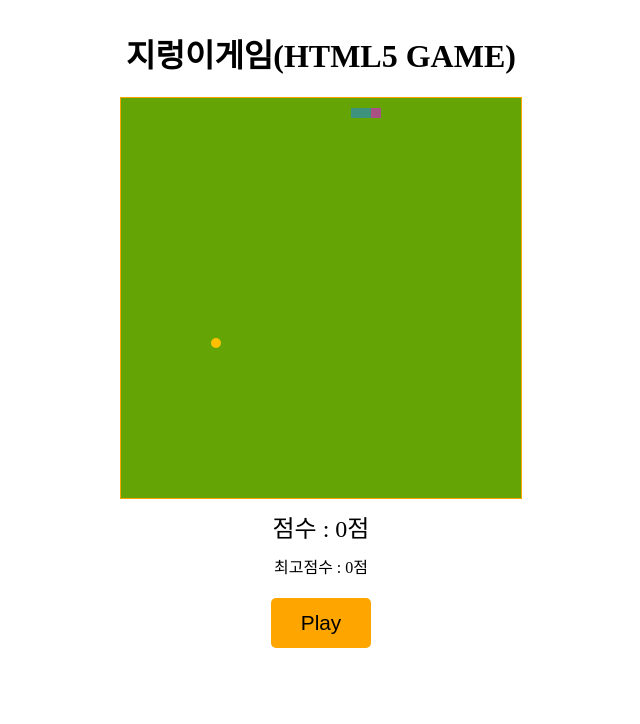
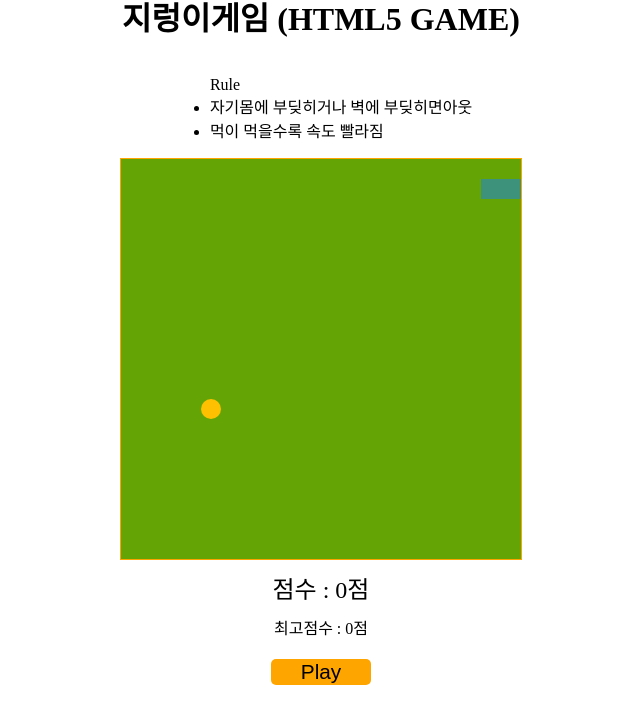
Before and after one commit to gulggum/zb_toyProjects_practice, a plain HTML site: page wormGame/index.html in a window 1280 px wide. Both pictures are taken after a click on the button "Play". Shown: the whole page, without its empty margins (263-903 px from the left). Drawn offline with Linux system fonts and the light colour scheme.

Commit message:
룰2개추가,먹이먹으면 속도증가,벽에부딪히면아웃

```diff
--- a/wormGame/index.html
+++ b/wormGame/index.html
@@ -9,7 +9,12 @@
   </head>
   <body>
     <main>
-      <h1>지렁이게임(HTML5 GAME)</h1>
+      <h1>지렁이게임 (HTML5 GAME)</h1>
+      <ul>
+        Rule
+        <li>자기몸에 부딪히거나 벽에 부딪히면아웃</li>
+        <li>먹이 먹을수록 속도 빨라짐</li>
+      </ul>
       <canvas class="canvas" width="400px" height="400px"></canvas>
       <span class="score">score : 0</span>
       <span class="highScore">hightScore : 0</span>
--- a/wormGame/script.js
+++ b/wormGame/script.js
@@ -19,18 +19,22 @@
 
   // 게임상태 저장할 변수
   let start = 0;
+  let lastTime = 0; //마지막 프레임 시간
+  const TILE_SIZE = 20;
+  const CANVAS_SIZE = 400;
 
   let option = {
     highScore: localStorage.getItem("score") || 0,
     gameEnd: true, //게임이 끝났는지
     direction: 6, //현재 방향(6은 오른쪽(임의로 설정해준 숫자임))
     snake: [
-      { x: 10, y: 10, direction: 6 }, //머리
-      { x: 10, y: 20, direction: 6 }, //몸통
-      { x: 10, y: 30, direction: 6 }, //꼬리
+      { x: TILE_SIZE, y: TILE_SIZE, direction: 6 }, //머리
+      { x: TILE_SIZE, y: TILE_SIZE * 2, direction: 6 }, //몸통
+      { x: TILE_SIZE, y: TILE_SIZE * 3, direction: 6 }, //꼬리
     ],
     food: { x: 0, y: 0 },
     score: 0,
+    speed: 10, // 처음속도(프레임/초)
   };
 
   // 방향키->숫자 변환(보기쉽게 키보드에 있는 숫자로 적용함)
@@ -67,12 +71,12 @@
   //캔버스 판 배경 그리기
   const buildBoard = () => {
     ctx.fillStyle = colorSet.board; //보드색 가져와서 채워줌
-    ctx.fillRect(0, 0, 400, 400); //(x,y,width,height) 해당 영역 채우기(사각형 칠하기)
+    ctx.fillRect(0, 0, CANVAS_SIZE, CANVAS_SIZE); //(x,y,width,height) 해당 영역 채우기(사각형 칠하기)
   };
   //뱀 한칸 그리기
   const buildSnake = (ctx, x, y, head = false) => {
     ctx.fillStyle = head ? colorSet.snakeHead : colorSet.snakeBody;
-    ctx.fillRect(x, y, 10, 10); //한 칸은 10x10
+    ctx.fillRect(x, y, TILE_SIZE, TILE_SIZE); //한 칸크기 ex(10x10)
   };
   //뱀 전체 그리기(원형)
   const setSnake = () => {
@@ -90,7 +94,13 @@
   const buildFood = (ctx, x, y) => {
     ctx.beginPath(); //새로운 경로 시작
     ctx.fillStyle = colorSet.food;
-    ctx.arc(x + 5, y + 5, 5, 0, 2 * Math.PI); //원 그리는 함수(x + 5, y + 5)->정가운데 좌표로 옮겨주기
+    ctx.arc(
+      x + TILE_SIZE / 2,
+      y + TILE_SIZE / 2,
+      TILE_SIZE / 2,
+      0,
+      2 * Math.PI
+    ); //원 그리는 함수(x + 5, y + 5)->정가운데 좌표로 옮겨주기
     ctx.fill(); //색 채우기(중요)
   };
 
@@ -102,16 +112,16 @@
     //뱀 이동방향 계산
     switch (option.direction) {
       case 4:
-        x = setDirection(400, x - 10);
+        x -= TILE_SIZE;
         break;
       case 6:
-        x = setDirection(400, x + 10);
+        x += TILE_SIZE;
         break;
       case 2:
-        y = setDirection(400, y + 10);
+        y += TILE_SIZE;
         break;
       case 8:
-        y = setDirection(400, y - 10);
+        y -= TILE_SIZE;
     }
 
     const snake = [{ x, y, direction: option.direction }]; //새로운 머리
@@ -123,14 +133,16 @@
     option.snake = snake;
   };
 
-  //뱀이 벽 밖으로 나가지 않게, 자동으로 반대편으로 튕겨주기
-  const setDirection = (num, value) => {
-    while (value < 0) {
-      value += num;
-    }
-    return value % num;
-  };
-  //
+  // //뱀이 벽 밖으로 나가지 않게, 자동으로 반대편으로 튕겨주기
+  // const setDirection = (num, value) => {
+  //   while (value < 0) {
+  //     value += num;
+  //   }
+  //   return value % num;
+  // };
+
+  //벽에 부딪히면 게임오버(벽통과x)
+  const setDirection = (value) => value;
 
   // 먹이 먹기
   const getFood = () => {
@@ -141,6 +153,7 @@
 
     if (snakeX === foodX && snakeY === foodY) {
       option.score++;
+      option.speed = Math.min(option.speed + 1, 30); //최대 30프레임제한
       $score.innerHTML = `점수 : ${option.score}점`;
       setBody(); //뱀 몸통 늘리기
       randomFood(); //먹이 랜덤배치
@@ -157,16 +170,16 @@
 
     switch (direction) {
       case 4: //4번키 왼쪽으로 움직이면 꼬리가 반대쪽에 붙도록
-        x += 10;
+        x += TILE_SIZE;
         break;
       case 6:
-        x -= 10;
+        x -= TILE_SIZE;
         break;
       case 8:
-        y -= 10;
+        y -= TILE_SIZE;
         break;
       case 2:
-        y += 10;
+        y += TILE_SIZE;
         break;
     }
     option.snake.push({ x, y, direction }); //새로운 꼬리 추가
@@ -174,8 +187,8 @@
 
   //먹이 위치 랜덤
   const randomFood = () => {
-    let x = Math.floor(Math.random() * 40) * 10;
-    let y = Math.floor(Math.random() * 40) * 10;
+    let x = Math.floor(Math.random() * (CANVAS_SIZE / TILE_SIZE)) * TILE_SIZE;
+    let y = Math.floor(Math.random() * (CANVAS_SIZE / TILE_SIZE)) * TILE_SIZE;
 
     //뱀 몸통이랑 겹치면 다시 생성
     while (option.snake.some((part) => part.x === x && part.y === y)) {
@@ -197,18 +210,27 @@
 
   const isGameOver = () => {
     const head = option.snake[0];
+
+    //벽에 부딪히면 게임오버
+    if (
+      head.x < 0 ||
+      head.x >= CANVAS_SIZE ||
+      head.y < 0 ||
+      head.y >= CANVAS_SIZE
+    ) {
+      return true;
+    }
+    //자기 몸에 부딪히면 게임오버
     return option.snake.some(
       (part, index) => index !== 0 && head.x === part.x && head.y === part.y
     );
   };
 
   const play = (timestamp) => {
-    start++;
-
     if (option.gameEnd) return;
 
     //게임 속도 조절(초당10프레임)
-    if (timestamp - start > 1000 / 10) {
+    if (timestamp - lastTime > 1000 / option.speed) {
       if (isGameOver()) {
         option.gameEnd = true;
         setHighScore();
@@ -222,7 +244,7 @@
       setSnake();
       getFood();
 
-      start = timestamp; //타이밍 초기화
+      lastTime = timestamp; //타이밍 초기화
     }
 
     window.requestAnimationFrame(play); //무한루프
@@ -252,17 +274,18 @@
           highScore: localStorage.getItem("score") || 0,
           gameEnd: false,
           direction: 6, //시작방향 : 오른쪽
+          speed: 10,
           snake: [
-            { x: 10, y: 10, direction: 6 },
-            { x: 10, y: 20, direction: 6 },
-            { x: 10, y: 30, direction: 6 },
+            { x: TILE_SIZE, y: TILE_SIZE, direction: 6 },
+            { x: TILE_SIZE, y: TILE_SIZE * 2, direction: 6 },
+            { x: TILE_SIZE, y: TILE_SIZE * 3, direction: 6 },
           ],
           food: { x: 0, y: 0 },
           score: 0,
         };
         $score.innerHTML = `점수 : 0점`;
         $highScore.innerHTML = `최고점수 : ${option.highScore}점`;
-
+        lastTime = 0; //속도 초기화
         randomFood(); //먹이 위치 랜덤 생성
         window.requestAnimationFrame(play); //게임 루프 시작
       }
```
